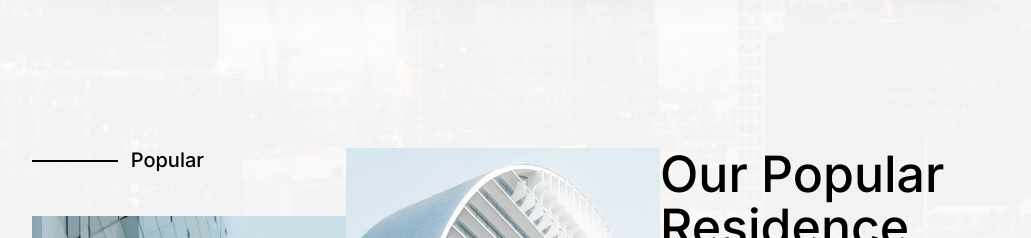
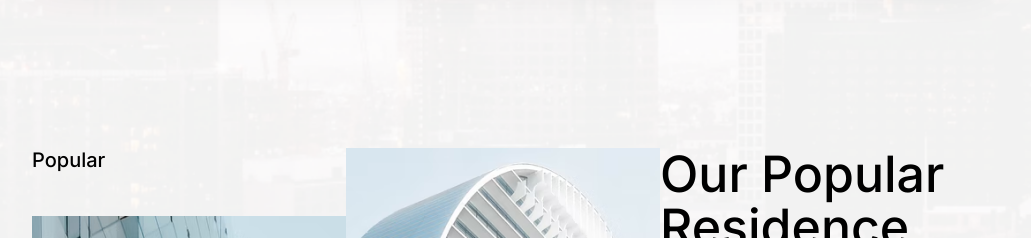
Before and after one commit to MotazPH/motaz-personal, a plain HTML site: page real-estate/real-estate.html in a window 1280 px wide. Shown: the part 1127-1365 px from the top of the page, without its empty margins (146-1177 px from the left). Drawn offline with nearby package versions, Linux system fonts and the light colour scheme.

```diff
--- a/real-estate/styles/our-popular-section.css
+++ b/real-estate/styles/our-popular-section.css
@@ -22,15 +22,6 @@
     display: flex;
 }
 
-.popular-left-column > .popular-left-above-photo > .popular-left-empty {
-    width: 27.3%;
-    height: 2px;
-    display: flex;
-    align-self: center;
-    background-color: black;
-    margin-right: 13px;
-}
-
 .popular-middle-column > .popular-middle-button-container button {
     display: flex;
     justify-content: space-evenly;
```
